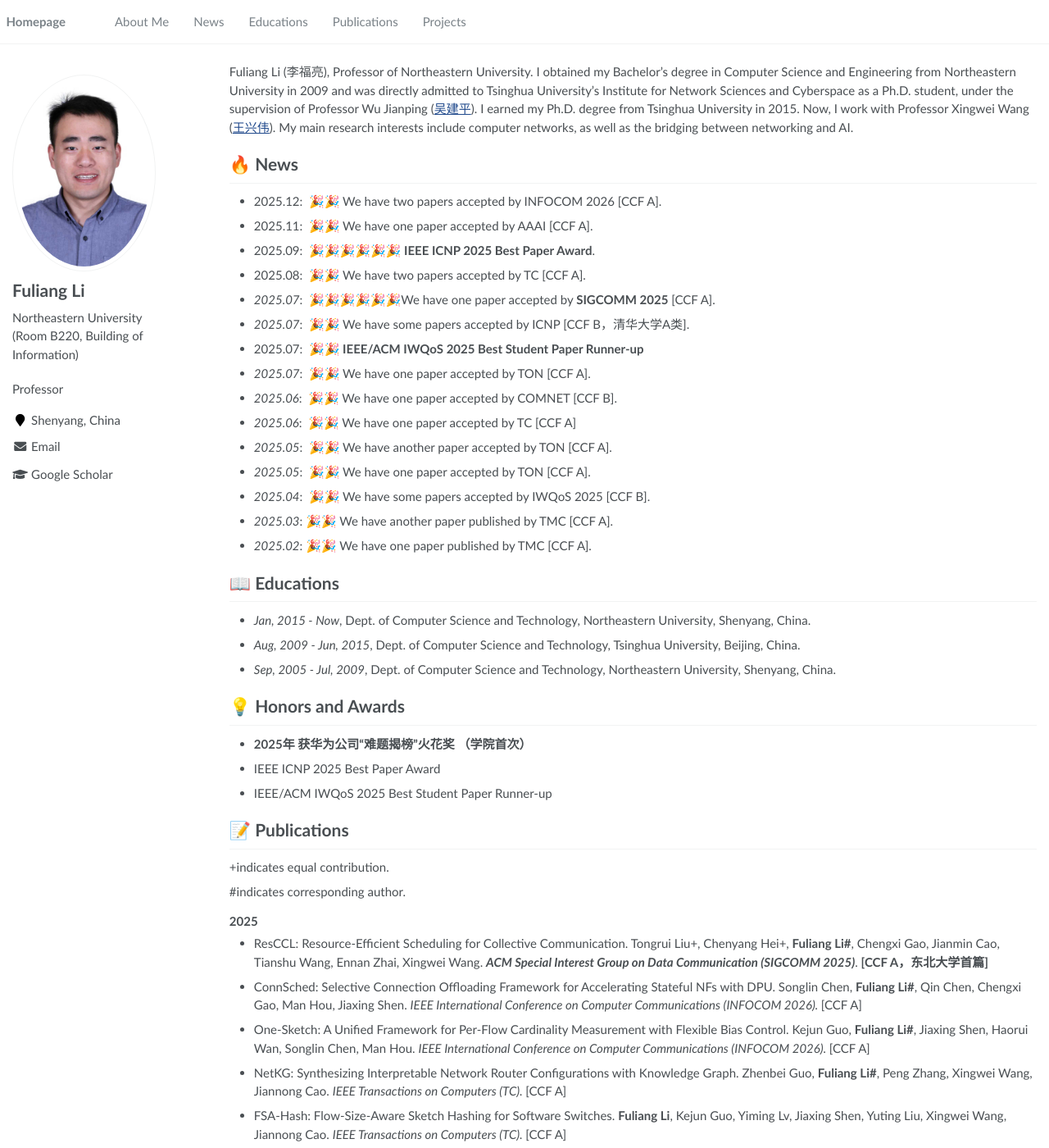
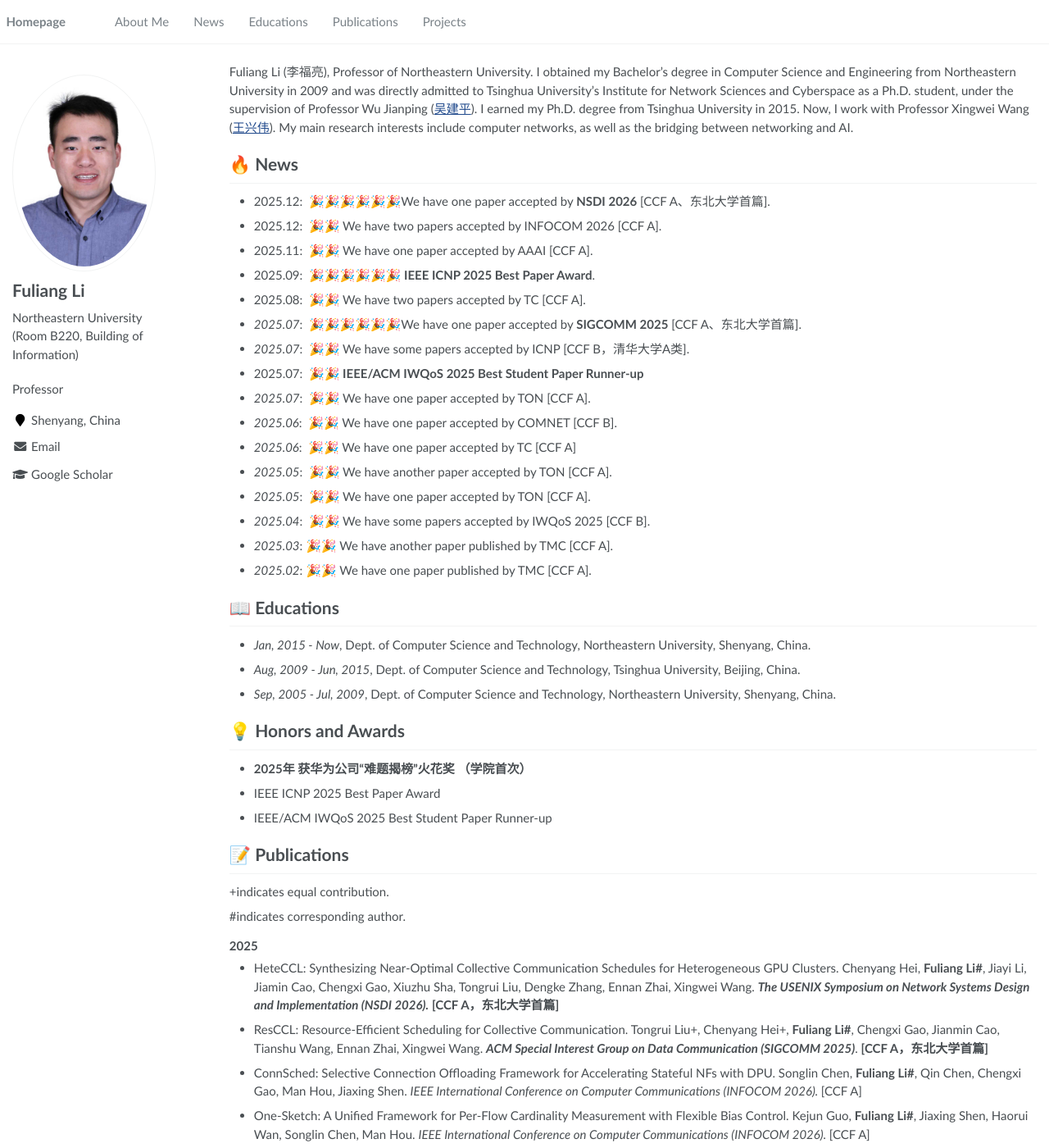
Before and after one commit to Fuliang-Li/Fuliang-Li.github.io, a Jekyll site: the page built from _pages/about.md, in a window 1280 px wide and 1400 px high. Shown: the whole window at 82% size. Built offline with Jekyll 4.4.1, drawn with Linux system fonts in a browser that asks for light colours.

Commit message:
Update about.md

```diff
--- a/_pages/about.md
+++ b/_pages/about.md
@@ -20,11 +20,12 @@ redirect_from:
 Fuliang Li (李福亮), Professor of Northeastern University. I obtained my Bachelor’s degree in Computer Science and Engineering from Northeastern University in 2009 and was directly admitted to Tsinghua University’s Institute for Network Sciences and Cyberspace as a Ph.D. student, under the supervision of Professor Wu Jianping (<a href="https://www.tsinghua.edu.cn/info/1166/93896.htm" target="_blank">吴建平</a>). I earned my Ph.D. degree from Tsinghua University in 2015. Now, I work with Professor Xingwei Wang (<a href="https://neu.edu.cn/info/1012/3221.htm" target="_blank">王兴伟</a>). My main research interests include computer networks, as well as the bridging between networking and AI.
 
 # 🔥 News
+- 2025.12: &nbsp;🎉🎉🎉🎉🎉🎉We have one paper accepted by **NSDI 2026** [CCF A、东北大学首篇].
 - 2025.12: &nbsp;🎉🎉 We have two papers accepted by INFOCOM 2026 [CCF A].
 - 2025.11: &nbsp;🎉🎉 We have one paper accepted by  AAAI [CCF A].
 - 2025.09: &nbsp;**🎉🎉🎉🎉🎉🎉 IEEE ICNP 2025 Best Paper Award**.
 - 2025.08: &nbsp;🎉🎉 We have two papers accepted by TC [CCF A].
-- *2025.07*: &nbsp;🎉🎉🎉🎉🎉🎉We have one paper accepted by **SIGCOMM 2025** [CCF A].
+- *2025.07*: &nbsp;🎉🎉🎉🎉🎉🎉We have one paper accepted by **SIGCOMM 2025** [CCF A、东北大学首篇].
 - *2025.07*: &nbsp;🎉🎉 We have some papers accepted by ICNP [CCF B，清华大学A类].
 - 2025.07: &nbsp;**🎉🎉 IEEE/ACM IWQoS 2025 Best Student Paper Runner-up**
 - *2025.07*: &nbsp;🎉🎉 We have one paper accepted by TON [CCF A].
@@ -55,6 +56,7 @@ Fuliang Li (李福亮), Professor of Northeastern University. I obtained my Bach
 
 <h3><strong>2025</strong></h3>
 
+- HeteCCL: Synthesizing Near-Optimal Collective Communication Schedules for Heterogeneous GPU Clusters. Chenyang Hei, **Fuliang Li#**, Jiayi Li, Jiamin Cao, Chengxi Gao, Xiuzhu Sha, Tongrui Liu, Dengke Zhang, Ennan Zhai, Xingwei Wang. ***The USENIX Symposium on Network Systems Design and Implementation  (NSDI 2026).*** **[CCF A，东北大学首篇]**
 - ResCCL: Resource-Efficient Scheduling for Collective  Communication. Tongrui Liu+, Chenyang Hei+, **Fuliang Li#**, Chengxi Gao, Jianmin Cao, Tianshu Wang, Ennan Zhai, Xingwei Wang. ***ACM Special Interest Group on Data Communication (SIGCOMM 2025)***.  **[CCF A，东北大学首篇]**
 - ConnSched: Selective Connection Offloading Framework for Accelerating Stateful NFs with DPU. Songlin Chen, **Fuliang Li#**, Qin Chen, Chengxi Gao, Man Hou, Jiaxing Shen. <i> IEEE International Conference on Computer Communications (INFOCOM 2026). </i> [CCF A]
 - One-Sketch: A Unified Framework for Per-Flow Cardinality Measurement with Flexible Bias Control. Kejun Guo, **Fuliang Li#**, Jiaxing Shen, Haorui Wan, Songlin Chen, Man Hou. <i> IEEE International Conference on Computer Communications (INFOCOM 2026). </i> [CCF A]
```
